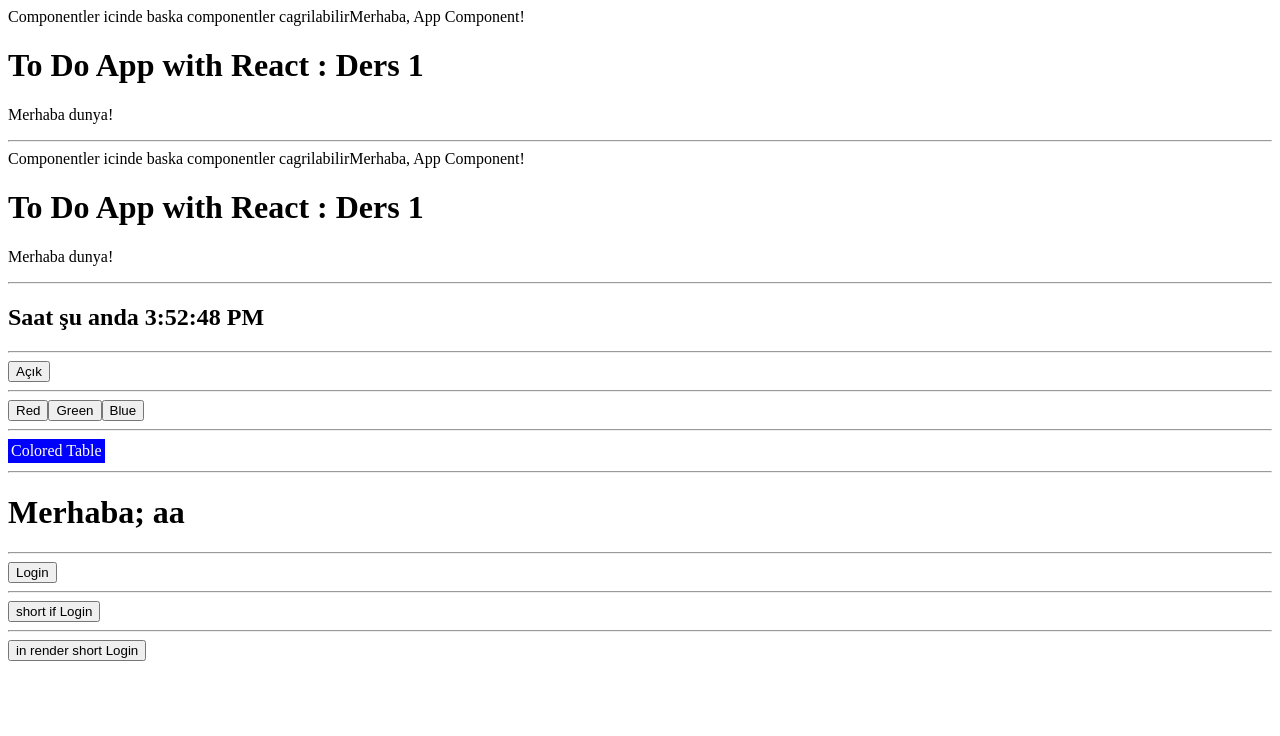
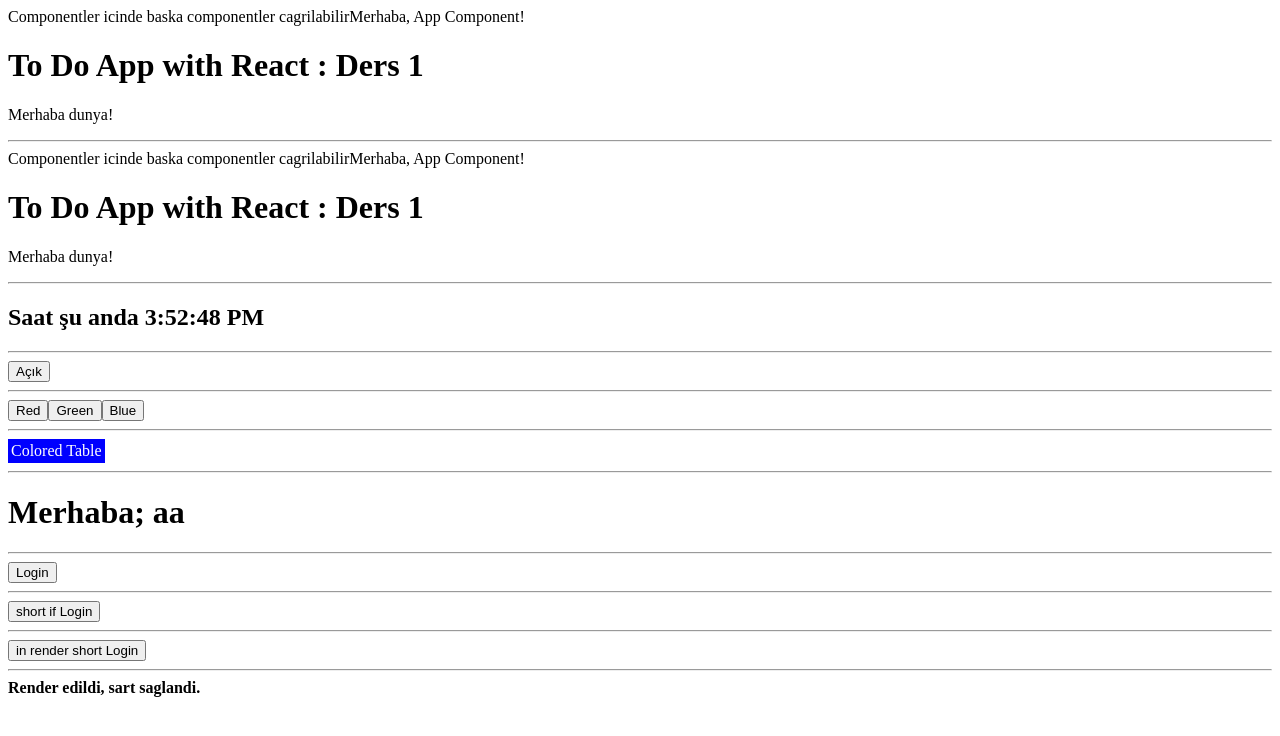
Before and after one commit to mehmetsoylucom/react-todo-tutorial, a React (Create React App) app: page / in a window 1280 px wide. Shown: the top 736 px of the page. Built offline with nearby package versions, Linux system fonts and the light colour scheme.

Commit message:
render or not and component special functions notes

```diff
--- /dev/null
+++ b/src/PreventRender.js
@@ -0,0 +1,39 @@
+import React from 'react';
+
+/**
+ * Componentin kendi icinde bir karar alarak
+ * rendera katilmasini engellemek icin null gonderilebilir
+ */
+function PreventRender(props) {
+    const renderMe = props.renderMe;
+    if (!renderMe) {
+        return null;
+    }
+    return <strong>Render edildi, sart saglandi.</strong>;
+}
+
+/**
+ componentWillMount()
+ bileşen oluşturulmadan önce
+
+ componentDidMount()
+ bileşen oluşturulduktan sonra
+
+ componentWillReceiveProps(newProps)
+ yeni props eklenmeden önce
+
+ shouldComponentUpdate(newProps, newState)
+ bileşenin güncellenip güncellenmeyeceği kararı verilir.
+ (default olarak her zaman true döndürür)
+
+ componentWillUpdate(nextProps, nextState)
+ bileşen güncellenmeden önce
+
+ componentDidUpdate(prevProps, prevState)
+ bileşen güncellendikten sonra
+
+ componentWillUnmount()
+ bileşen DOM’dan silinmeden önce
+*/
+
+export default PreventRender;
--- a/src/index.js
+++ b/src/index.js
@@ -12,6 +12,7 @@ import Eventer from "./Eventer";
 import EventerParameter from "./EventParameter";
 import RenderCondition from "./RenderCondition";
 import RenderConditionClass from "./RenderConditionClass";
+import PreventRender from "./PreventRender";
 
 // Bir element yani zamanda component de olabilir
 // componentlere veri gonderilebilir.
@@ -39,6 +40,8 @@ function tick() {
             <RenderCondition username="aa" />
             <hr />
             <RenderConditionClass />
+            <hr />
+            <PreventRender renderMe={true}/>
         </div>,
         // Root dugumu genellikle bir tanedir ve kapsayicidir
         // Dilenirse birden fazla olabilir, ayni uygulama birden cok render yapabiliyor
```
